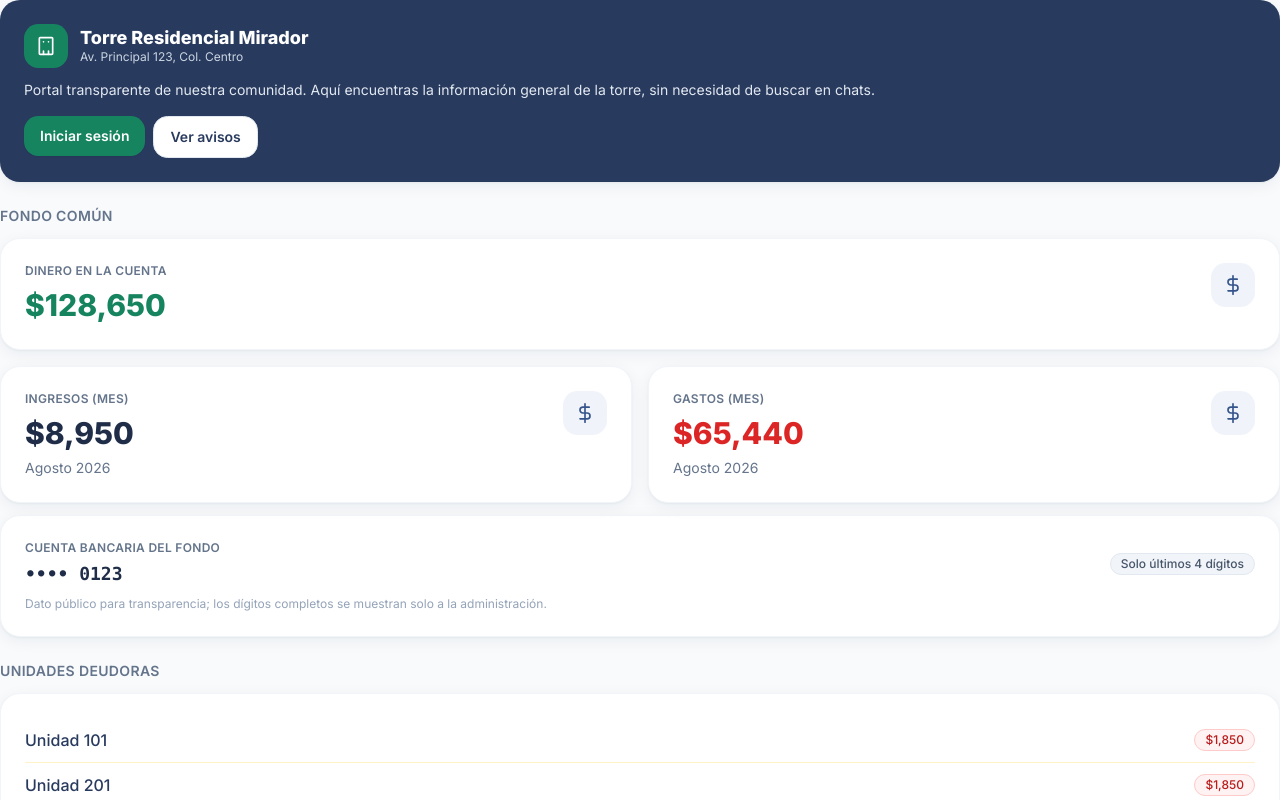
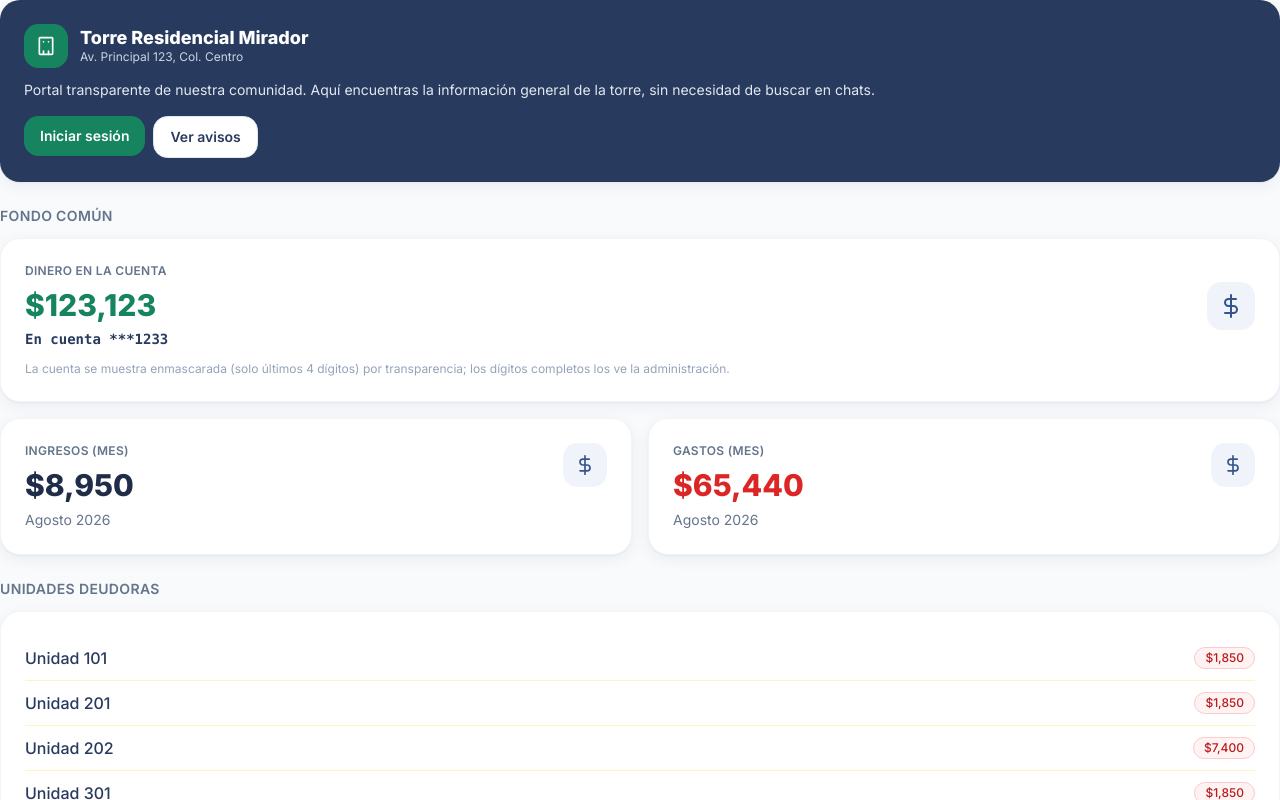
Before and after one commit to rolzing/admon-torre-xiris, a React (Vite) app: page / in a window 1280 px wide. Shown: the top 800 px of the page. Built offline with nearby package versions, Linux system fonts and the light colour scheme.

Commit message:
Unificar saldo y cuenta bancaria en un solo dato en la página de inicio
El 'Dinero en la cuenta' ahora incluye la cuenta enmascarada (***1233)
en la misma tarjeta. Formato de cuenta cambiado a *** seguido de los
últimos 4 dígitos. Actualizado el saldo de ejemplo a $123,123.

```diff
--- a/src/pages/Inicio.jsx
+++ b/src/pages/Inicio.jsx
@@ -28,10 +28,10 @@ import {
   IconoUsuario,
 } from '../components/Icons'
 
-// Enmascara la cuenta: muestra solo los últimos 4 dígitos.
+// Enmascara la cuenta: muestra solo los últimos 4 dígitos (ej. ***1233).
 function cuentaEnmascarada(cuenta = '') {
   const ultimos4 = cuenta.slice(-4)
-  return `•••• ${ultimos4}`
+  return `***${ultimos4}`
 }
 
 export default function Inicio() {
@@ -77,13 +77,29 @@ export default function Inicio() {
           Fondo común
         </h2>
         <div className="grid grid-cols-2 gap-4">
-          <StatCard
-            label="Dinero en la cuenta"
-            value={formatMoney(fondo.saldoTotal)}
-            variant="accent"
-            icon={<IconoDolar />}
-            className="col-span-2"
-          />
+          {/* Dinero en la cuenta + cuenta bancaria enmascarada = un mismo dato */}
+          <Card className="col-span-2" hover>
+            <div className="flex items-center justify-between gap-4">
+              <div>
+                <p className="text-xs font-semibold uppercase tracking-wide text-slate-500 mb-2">
+                  Dinero en la cuenta
+                </p>
+                <p className="text-3xl font-extrabold leading-tight text-accent-600">
+                  {formatMoney(fondo.saldoTotal)}
+                </p>
+                <p className="mt-1 font-mono text-sm font-semibold text-navy-800">
+                  En cuenta {cuentaEnmascarada(fondo.cuentaBancaria)}
+                </p>
+              </div>
+              <div className="flex h-12 w-12 shrink-0 items-center justify-center rounded-xl bg-navy-50 text-navy-600 text-2xl">
+                <IconoDolar />
+              </div>
+            </div>
+            <p className="mt-3 text-xs text-slate-400">
+              La cuenta se muestra enmascarada (solo últimos 4 dígitos) por transparencia; los
+              dígitos completos los ve la administración.
+            </p>
+          </Card>
           <StatCard
             label="Ingresos (mes)"
             value={formatMoney(ingresos)}
@@ -98,23 +114,6 @@ export default function Inicio() {
             icon={<IconoDolar />}
           />
         </div>
-        <Card className="mt-3">
-          <div className="flex items-center justify-between">
-            <div>
-              <p className="text-xs font-semibold uppercase tracking-wide text-slate-500">
-                Cuenta bancaria del fondo
-              </p>
-              <p className="mt-1 font-mono text-lg font-bold text-navy-900">
-                {cuentaEnmascarada(fondo.cuentaBancaria)}
-              </p>
-            </div>
-            <Badge tone="neutral">Solo últimos 4 dígitos</Badge>
-          </div>
-          <p className="mt-2 text-xs text-slate-400">
-            Dato público para transparencia; los dígitos completos se muestran solo a la
-            administración.
-          </p>
-        </Card>
       </section>
 
       {/* Deudores */}
--- a/src/services/mockData.js
+++ b/src/services/mockData.js
@@ -26,12 +26,12 @@ export const TORRE = {
 
 // ---------- Saldo del fondo común de la torre ----------
 export const fondoComun = {
-  saldoTotal: 128650.0,
+  saldoTotal: 123123.0,
   mesActual: 'Agosto 2026',
   // Cuenta bancaria del fondo común, mostrada de forma enmascarada
-  // (sólo los últimos 4 dígitos) para transparencia sin exponer datos
-  // sensibles completos. Se publica en la página de inicio.
-  cuentaBancaria: '0104 9223 8812 0123',
+  // (sólo los últimos 4 dígitos, ej. ***1233) para transparencia sin
+  // exponer datos sensibles completos. Se publica en la página de inicio.
+  cuentaBancaria: '0104 9223 2345 1233',
   // saldoTotal se puede recalcular a partir de movimientos si se desea,
   // pero lo mantenemos como dato "oficial" proveniente de Sheets/producción.
 }
```
